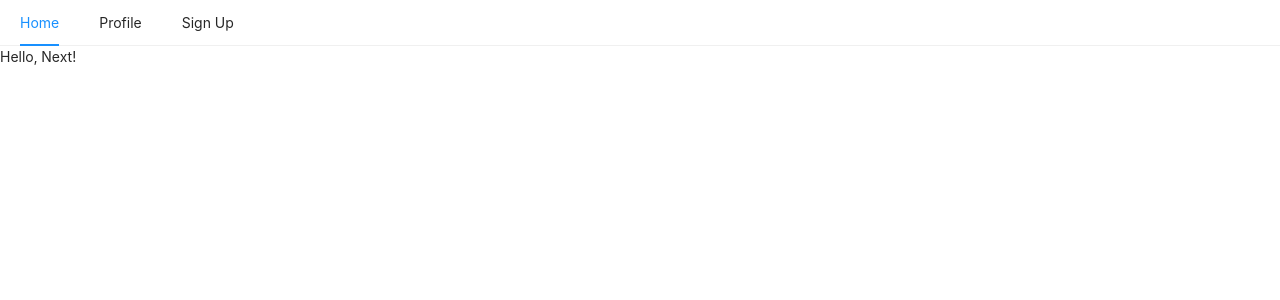
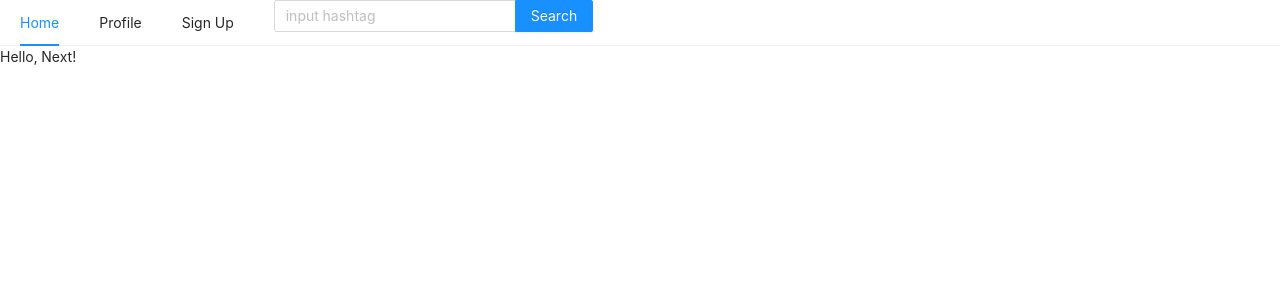
Before and after one commit to sarifor/react-nodebird-practice, a Next.js app in the folder front/: page / in a window 1280 px wide. Shown: the top 300 px of the page. Built offline with nearby package versions, Linux system fonts and the light colour scheme.

Commit message:
Add: Search button

```diff
--- a/front/components/AppLayout.js
+++ b/front/components/AppLayout.js
@@ -6,6 +6,8 @@ import PropTypes from 'prop-types';
 import Link from 'next/link';
 import { useRouter } from 'next/router';
 import { Menu } from 'antd';
+import { Input } from 'antd';
+const Search = Input.Search;
 
 const items = [
   {
@@ -19,6 +21,10 @@ const items = [
   {
     label: <Link href="/signup"><a>Sign Up</a></Link>,
     key: 'signup',
+  },
+  {
+    label: <Search placeholder="input hashtag" enterButton="Search" />,
+    key: 'search',
   },
 ];
 const AppLayout = ({ children }) => {
```
